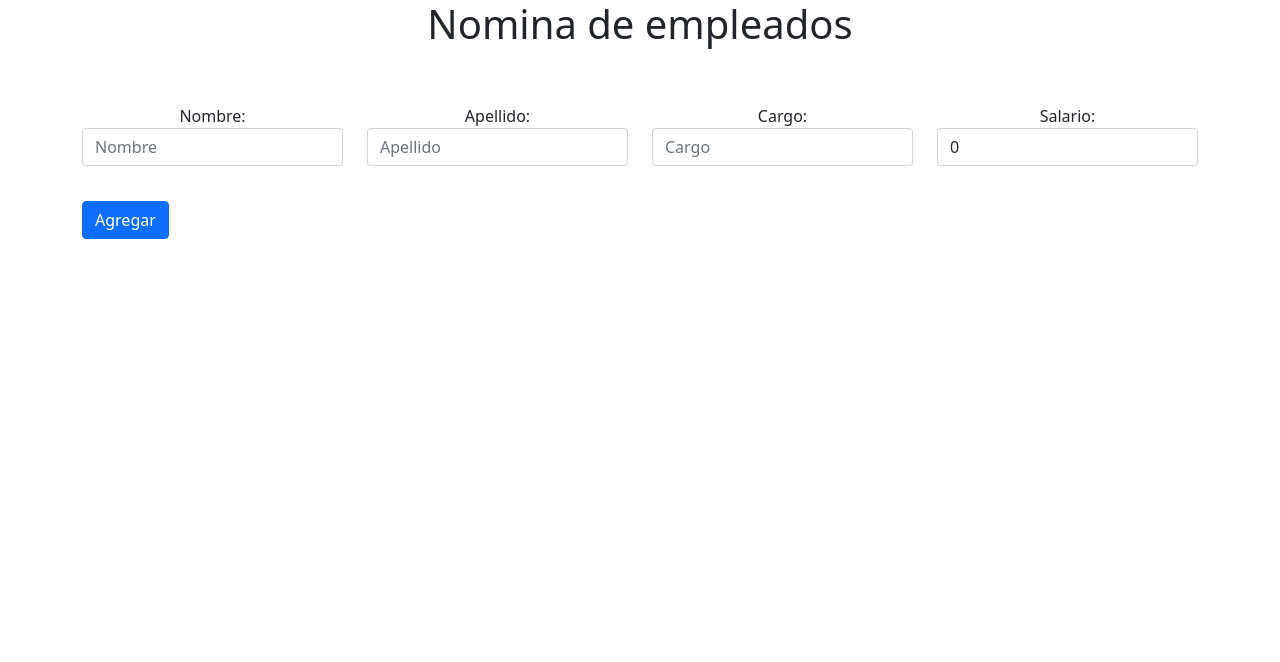
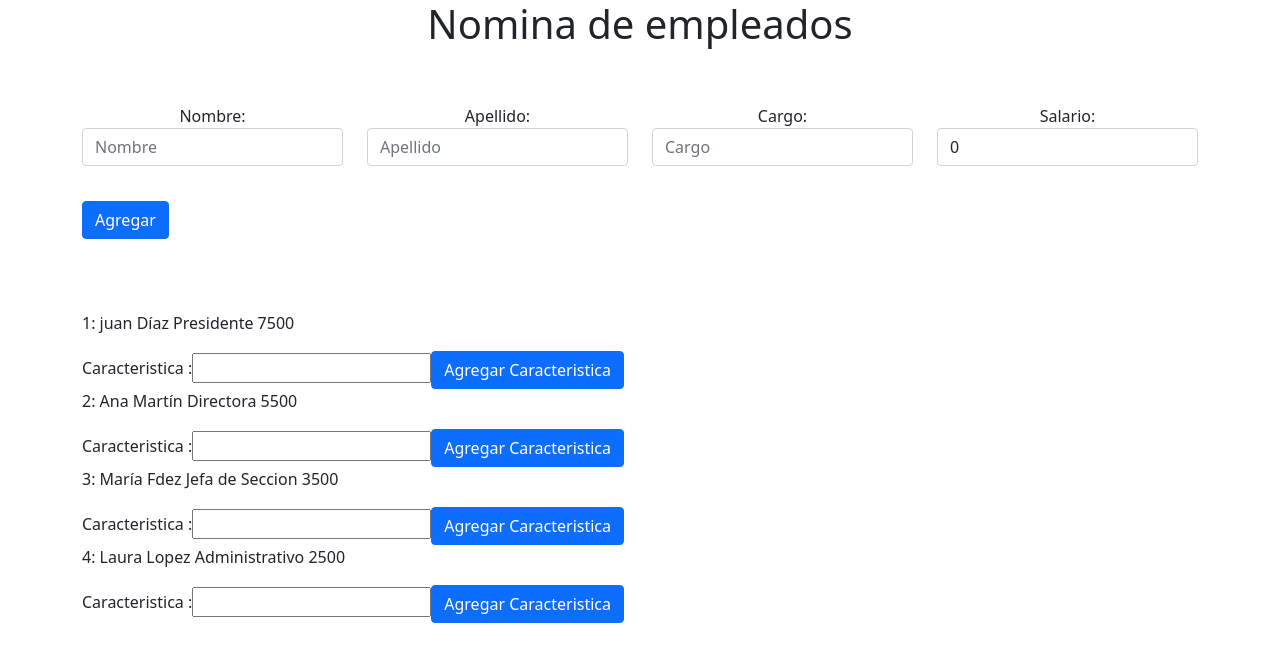
Before and after one commit to nanreh1976/empleadosd3, an Angular app: page / in a window 1280 px wide. Shown: the top 662 px of the page. Built offline with nearby package versions, Linux system fonts and the light colour scheme.

Commit message:
creacion y uso de servicios

```diff
--- a/src/app/app.component.ts
+++ b/src/app/app.component.ts
@@ -1,5 +1,6 @@
 import { Component } from '@angular/core';
 import { Empleado } from './empleado.model';
+import { ServicioEmpleadosService } from './servicio-empleados.service';
 
 
 @Component({
@@ -11,18 +12,21 @@ import { Empleado } from './empleado.model';
 export class AppComponent {
   title = 'Nomina de empleados';
 
+ constructor(private miServicio:ServicioEmpleadosService) {}
+
 empleados:Empleado[]=[
 
-//new Empleado("juan","Díaz","Presidente",7500),
-//new Empleado("Ana","Martín","Directora",5500),
-//new Empleado("María","Fdez","Jefa de Seccion",3500),
-//new Empleado("Laura","Lopez","Administrativo",2500),
+new Empleado("juan","Díaz","Presidente",7500),
+new Empleado("Ana","Martín","Directora",5500),
+new Empleado("María","Fdez","Jefa de Seccion",3500),
+new Empleado("Laura","Lopez","Administrativo",2500),
 
 
 ];
 
 agregarEmpleado(){
 let miEmpleado=new Empleado(this.cuadroNombre,this.cuadroApellido,this.cuadroCargo,this.cuadroSalario);
+this.miServicio.muestraMensaje("Nombre del Empleado: "+ miEmpleado.nombre);
 this.empleados.push(miEmpleado);
 
 
--- a/src/app/app.module.ts
+++ b/src/app/app.module.ts
@@ -5,6 +5,7 @@ import { BrowserModule } from '@angular/platform-browser';
 import { AppComponent } from './app.component';
 import { EmpleadoHijoCComponent } from './empleado-hijo-c/empleado-hijo-c.component';
 import { CaractEmpleadoCComponent } from './caract-empleado-c/caract-empleado-c.component';
+import { ServicioEmpleadosService } from './servicio-empleados.service';
 
 @NgModule({
   declarations: [
@@ -16,7 +17,7 @@ import { CaractEmpleadoCComponent } from './caract-empleado-c/caract-empleado-c.
     BrowserModule,
     FormsModule
   ],
-  providers: [],
+  providers: [ServicioEmpleadosService],
   bootstrap: [AppComponent]
 })
 export class AppModule { }
--- a/src/app/caract-empleado-c/caract-empleado-c.component.ts
+++ b/src/app/caract-empleado-c/caract-empleado-c.component.ts
@@ -1,4 +1,5 @@
 import { Component, EventEmitter, OnInit, Output } from '@angular/core';
+import { ServicioEmpleadosService } from '../servicio-empleados.service';
 
 @Component({
   selector: 'app-caract-empleado-c',
@@ -9,12 +10,13 @@ export class CaractEmpleadoCComponent implements OnInit {
 
   @Output() caractEmpl = new EventEmitter<string>();
 
-  constructor() { }
+  constructor(private miServicio:ServicioEmpleadosService) { }
 
   ngOnInit(): void {
   }
 
   agregaCaract(value:string) {
+    this.miServicio.muestraMensaje(value)
     this.caractEmpl.emit(value);
   }
 }
--- /dev/null
+++ b/src/app/servicio-empleados.service.ts
@@ -0,0 +1,16 @@
+import { Injectable } from '@angular/core';
+
+@Injectable({
+  providedIn: 'root'
+})
+export class ServicioEmpleadosService {
+
+  constructor() { }
+
+
+  muestraMensaje(mensaje:string){
+
+    alert(mensaje);
+
+  }
+}
```
Also changed, not shown: 1 other file (tests, documents, lock files or other folders).
